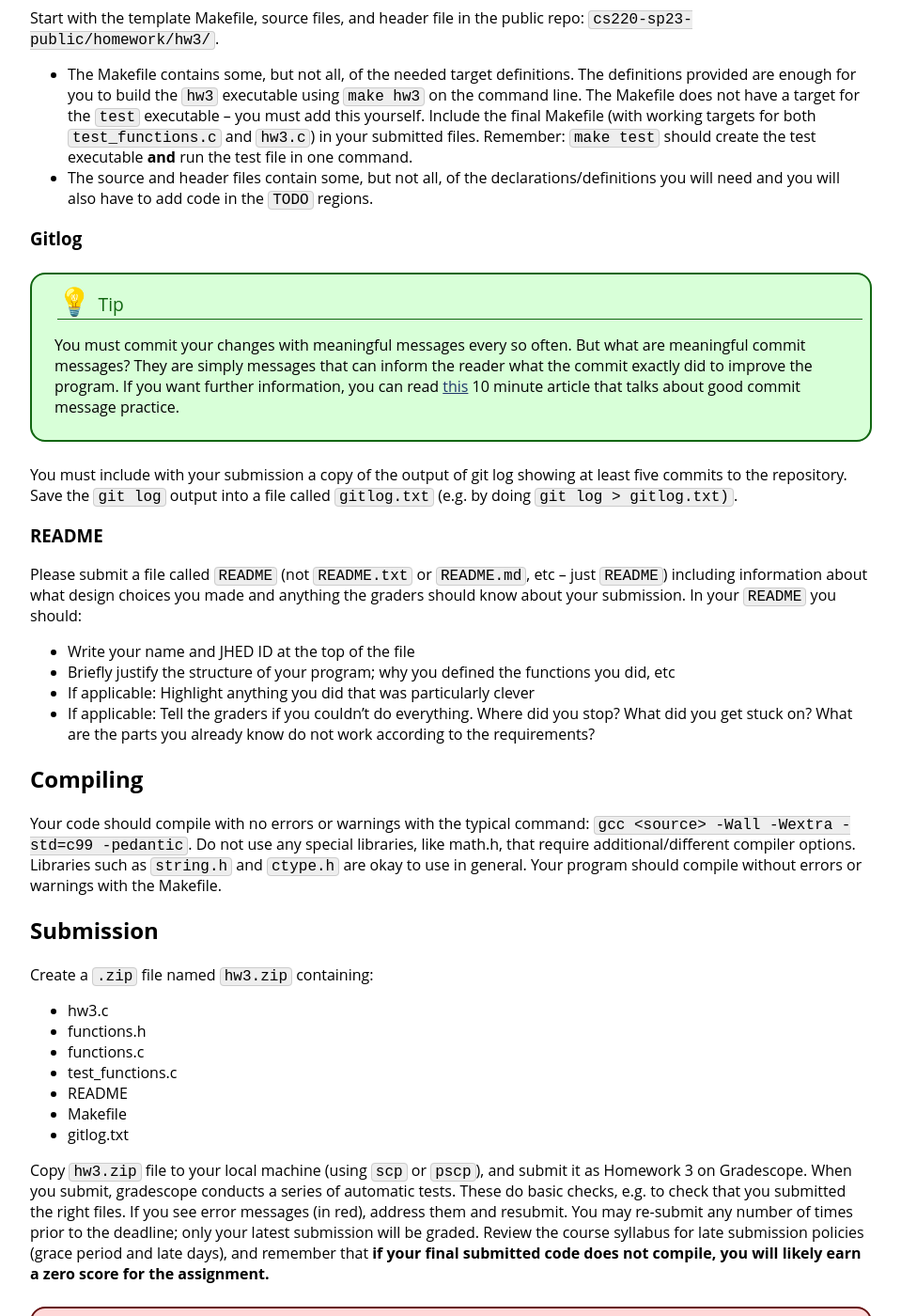
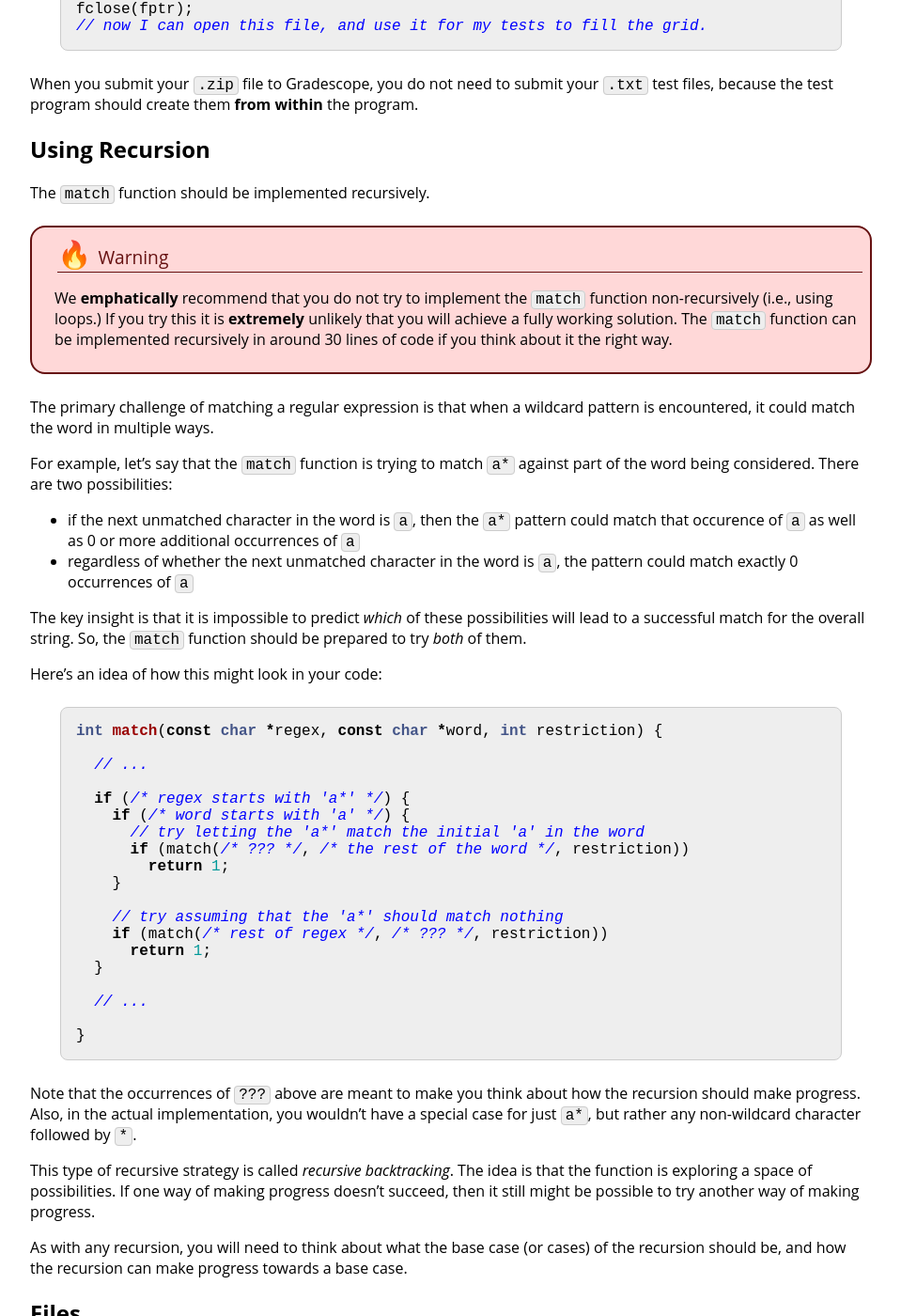
Before and after one commit to vivek-booshan/cs220-sp23, a Jekyll site: the page built from assign/hw3.md, in a window 1280 px wide and 1400 px high, scrolled down 5640 px. Shown: the whole window at 94% size, without its empty margins (160-1119 px from the left). Built offline with Jekyll 4.4.1, drawn with Linux system fonts in a browser that asks for light colours; some of the changed text lies outside the part shown.

Commit message:
cleanups, recursive strategy

````diff
--- a/assign/hw3.md
+++ b/assign/hw3.md
@@ -204,13 +204,6 @@ prompt, and text in **bold** is user input.
 
 Test 1
 
-<!--
-```bash
-$ intermediate      # user input
-intermediate        # program output
-```
--->
-
 <div class='highlighter-rouge'><pre>
 $ <b>./hw3 input.txt</b>
 <b>intermediate</b>
@@ -218,14 +211,6 @@ intermediate
 </pre></div>
 
 Test 2
-
-<!--
-```bash
-$ int*e*r*me*diate* # user input
-intermediate        # program output
-inttterrmeediateeee # program output
-```
--->
 
 <div class='highlighter-rouge'><pre>
 $ <b>./hw3 input.txt</b>
@@ -236,13 +221,6 @@ inttterrmeediateeee
 
 Test 3
 
-<!--
-```
-$ ina?ttt?t*e*r*ms?e*diate*
-inttterrmeediateeee
-```
--->
-
 <div class='highlighter-rouge'><pre>
 $ <b>./hw3 input.txt</b>
 <b>ina?ttt?t*e*r*ms?e*diate*</b>
@@ -251,14 +229,6 @@ inttterrmeediateeee
 
 Test 4 (by default, the `~` wildcard matches works with at most 10
 characters)
-
-<!--
-```bash
-$ ~                     # only show words with at most 10 characters
-program
-aaa
-```
--->
 
 <div class='highlighter-rouge'><pre>
 $ <b>./hw3 input.txt</b>
@@ -269,17 +239,6 @@ aaa
 
 Test 5 (with the default restriction of 10, the regex `~~` will match
 words of at most 20 characters)
-
-<!--
-```bash
-$ ~~                    # words at most 2*10 = 20 characters (all words)
-intermediate
-inttterrmeediateeee
-program
-ppproograaamm
-aaa
-```
--->
 
 <div class='highlighter-rouge'><pre>
 $ <b>./hw3 input.txt</b>
@@ -293,13 +252,6 @@ aaa
 
 Test 6 (the `~` can represent two characters, followed by an `a`)
 
-<!--
-```bash
-$ ~a                    # the ~ can represent two characters, followed by an a.
-aaa                     # All regex characters need to be matched.
-```
--->
-
 <div class='highlighter-rouge'><pre>
 $ <b>./hw3 input.txt</b>
 <b>~a</b>
@@ -307,13 +259,6 @@ aaa
 </pre></div>
 
 Test 7 (all the `a?` are ignored, and only the trailing `aaa` are considered)
-
-<!--
-```bash
-$ a?a?a?a?a?a?a?aaa   # all the 'a?' are ignored, and only the trailing 'aaa' are considered
-aaa
-```
--->
 
 <div class='highlighter-rouge'><pre>
 $ <b>./hw3 input.txt</b>
@@ -323,13 +268,6 @@ aaa
 
 Test 8
 
-<!--
-```bash
-$ a*
-aaa
-```
--->
-
 <div class='highlighter-rouge'><pre>
 $ <b>./hw3 input.txt</b>
 <b>a*</b>
@@ -338,20 +276,26 @@ aaa
 
 Test 9
 
-<!--
-```
-$ a*b
-No match found for regex 'a*b'
-```
--->
-
 <div class='highlighter-rouge'><pre>
 $ <b>./hw3 input.txt</b>
-<b>a*b</b>
-No match found for regex 'a*b'
+<b>a&#42;b</b>
+No match found for regex 'a&#42;b'
 </pre></div>
 
 ## Testing
+
+You must implement the following function to determine whether a particular
+regex pattern matches a given word:
+
+```c
+/** Match function to check whether regex matches a word.
+ * @param regex, is a null terminated char array of the regex
+ * @param word is the null terminated char array of word to match to
+ * @param restriction is the restriction size for the tilde operator
+ * @return 1 if it is a match, else 0 if it's not a match.
+ */
+int match(const char *regex, const char *word, int restriction);
+```
 
 In addition to your `hw3.c` program, you must write a second program
 called `test_functions.c` that tests your functions via `assert(...)`
@@ -394,6 +338,79 @@ fclose(fptr);
 When you submit your `.zip` file to Gradescope, you do not need to
 submit your `.txt` test files, because the test program should create
 them **from within** the program.
+
+## Using Recursion
+
+The `match` function should be implemented recursively.
+
+<div class='admonition danger'>
+<div class='title'>Warning</div>
+<div class='content'>
+<p>
+We <strong>emphatically</strong> recommend that you do not try to implement
+the <code>match</code> function non-recursively (i.e., using loops.)
+If you try this it is <strong>extremely</strong> unlikely that you will
+achieve a fully working solution. The <code>match</code> function can
+be implemented recursively in around 30 lines of code if you think about
+it the right way.
+</p>
+</div>
+</div>
+
+The primary challenge of matching a regular expression is that
+when a wildcard pattern is encountered, it could match the word in
+multiple ways.
+
+For example, let's say that the `match` function is trying to match
+`a*` against part of the word being considered. There are two possibilities:
+
+* if the next unmatched character in the word is `a`, then
+  the `a*` pattern could match that occurence of `a` as well as
+  0 or more additional occurrences of `a`
+* regardless of whether the next unmatched character in the word
+  is `a`, the pattern could match exactly 0 occurrences of `a`
+
+The key insight is that it is impossible to predict *which* of these
+possibilities will lead to a successful match for the overall string.
+So, the `match` function should be prepared to try *both* of them.
+
+Here's an idea of how this might look in your code:
+
+```c
+int match(const char *regex, const char *word, int restriction) {
+
+  // ...
+
+  if (/* regex starts with 'a*' */) {
+    if (/* word starts with 'a' */) {
+      // try letting the 'a*' match the initial 'a' in the word
+      if (match(/* ??? */, /* the rest of the word */, restriction))
+        return 1;
+    }
+
+    // try assuming that the 'a*' should match nothing
+    if (match(/* rest of regex */, /* ??? */, restriction))
+      return 1;
+  }
+
+  // ...
+
+}
+```
+
+Note that the occurrences of `???` above are meant to make you think about how
+the recursion should make progress.  Also, in the actual implementation,
+you wouldn't have a special case for just `a*`, but rather any non-wildcard
+character followed by `*`.
+
+This type of recursive strategy is called *recursive backtracking*. The idea is
+that the function is exploring a space of possibilities.  If one way of
+making progress doesn't succeed, then it still might be possible to try
+another way of making progress.
+
+As with any recursion, you will need to think about what the base case
+(or cases) of the recursion should be, and how the recursion can make
+progress towards a base case.
 
 ## Files
 
````
